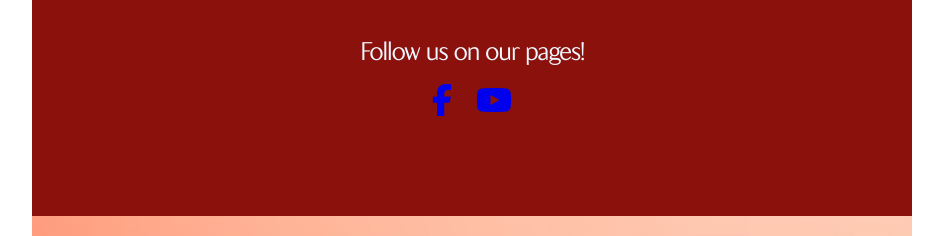
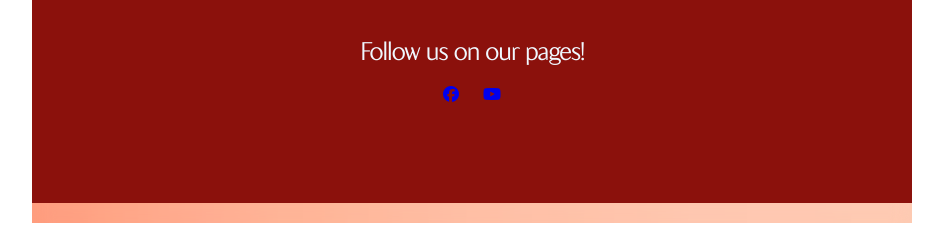
Before and after one commit to ElijahLegacy/HeartOfWorship2024, a plain HTML site: page index.html in a window 1280 px wide. Shown: the part 4418-4654 px from the top of the page, without its empty margins (168-1111 px from the left). Drawn offline with Linux system fonts and the light colour scheme; files whose address does not match are found by name.

Commit message:
Changed icons

```diff
--- a/index.html
+++ b/index.html
@@ -304,8 +304,8 @@
           <!-- Footer -->
         <section class="footer">
           <h2>Follow us on our pages!</h2>
-          <a href="https://www.facebook.com/mnccdubai" class="social-link"><i class="fa fa-facebook fa-2x"></i></a>
-          <a href="https://www.youtube.com/channel/UC7-IG6l1wsbihL_d3AeKGWA" class="social-link"><i class="fa fa-youtube fa-2x"></i></a>
+          <a href="https://www.facebook.com/mnccdubai" class="social-link"><i class="fa-brands fa-facebook"></i></i></a>
+          <a href="https://www.youtube.com/channel/UC7-IG6l1wsbihL_d3AeKGWA" class="social-link"><i class="fa-brands fa-youtube"></i></i></a>
         </section>
         </div>
 
```
